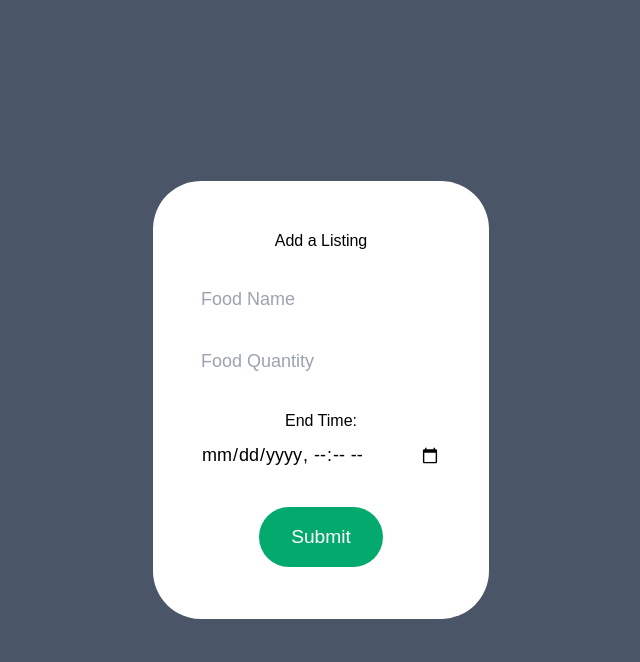
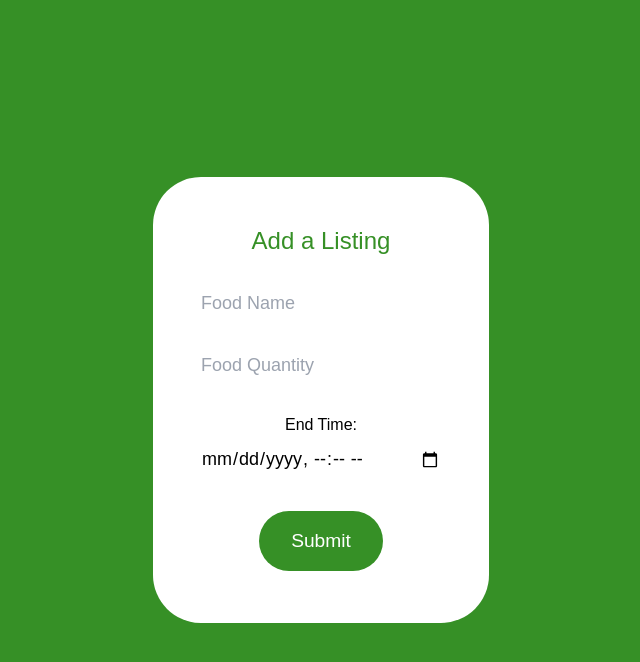
Before and after one commit to jshen12/LA-Hacks-2023, a React (Create React App) app in the folder client/: page /restaurant/1 in a window 1280 px wide. Both pictures are taken after a click on the button "Add Listing". Shown: the top 662 px of the page, without its empty margins (319-959 px from the left). Built offline with nearby package versions, Linux system fonts and the light colour scheme; no server answers; the database is empty.

Commit message:
styled user dashboard

```diff
--- a/client/src/index.css
+++ b/client/src/index.css
@@ -63,7 +63,7 @@ p {
   top: 0;
   right: 0;
   bottom: 0;
-  background-color: #4a5568;
+  background-color: #369026;
   display: flex;
   align-items: center;
   justify-content: center;
@@ -91,7 +91,7 @@ p {
 }
 
 #listing-form-submit-btn {
-  background-color: #04AA6D;
+  background-color: #369026;
   border: none;
   border-radius: 2rem;
   color: white;
--- a/client/src/pages/CreateListing.jsx
+++ b/client/src/pages/CreateListing.jsx
@@ -66,10 +66,10 @@ export const CreateListing = ({ setIsPopUpForm, loggedInRestaurantId }) => {
         <div
           className="add-listing-form-container"
         >
-          <h2>Add a Listing</h2>
+          <h2 class = "text-2xl text-primary" >Add a Listing</h2>
           <div
             className="food-name-input-container"
-            style={{ textAlign: "center" }}
+            class = "center text-#D3D3D3"
           >
             <input
               id="food-name-input"
@@ -95,7 +95,7 @@ export const CreateListing = ({ setIsPopUpForm, loggedInRestaurantId }) => {
             className="end-time-input-container"
             style={{ textAlign: "center" }}
           >
-            <div style={{ marginBottom: "0.5rem", textAlign: "center" }}>
+            <div style={{ marginBottom: "0.5rem", textAlign: "center"}}>
               <label htmlFor="end-time-input">End Time: </label>
             </div>
             <input
--- /dev/null
+++ b/client/src/pages/LandingPage.jsx
@@ -0,0 +1,29 @@
+import React, { useState } from "react";
+import { Link, useNavigate } from "react-router-dom";
+import logo from "./logo.png";
+
+const LandingPage = () => {
+  return (
+
+    <div class="flex flex-col justify-center h-screen items-center bg-secondary pb-40">
+            <img src= {logo} alt = "logo" class= "self-center w-80 h-80 mb-4"/>
+            <h1 class="text-primary text-5xl mb-4"> Welcome to Green Table</h1>
+            <div class = "text-primary text-lg mb-4 "> Save Food From Waste</div>
+            <div class="flex justify-center">
+                <Link to="/app" style={{ color: "#04AA6D", textDecoration: "none" }}>
+                <p class="text-2xl content-center p-4 pl-8 pr-8 mb-50 hover:bg-primary text-primary hover:text-secondary rounded-full ">Let's go!</p>
+                </Link>
+            </div>
+
+            <div class="justify-self-end">
+                <Link to="/login" class = "text-primary underline text-sm"> Resturant Login
+                </Link>
+            </div>
+
+    </div>
+
+  );
+};
+// primary: green
+// secondary: beige
+export default LandingPage;
--- a/client/src/pages/UserPage.jsx
+++ b/client/src/pages/UserPage.jsx
@@ -58,15 +58,15 @@ const UserPage = ({ loggedInRestaurantId }) => {
           flexDirection: "column",
           display: "flex",
           justifyContent: "flex-start",
-          alignItems: "center",
-          backgroundColor: "orange",
+          alignItems: "flex-start",
+          backgroundColor: "#369026",
           height: "100vh",
         }}
       >
-        <div className="rest-name-container" style={{marginTop: "5rem"}}>
+        <div className="rest-name-container" class = "m-2 mt-8 mb-5 text-2xl text-secondary">
           <h2>{loggedInRestaurant.name}</h2>
         </div>
-        <div className="rest-address-container">
+        <div className="rest-address-container" class = "m-2 text-secondary">
           <h2>{loggedInRestaurant.address}</h2>
         </div>
       </div>
@@ -81,7 +81,8 @@ const UserPage = ({ loggedInRestaurantId }) => {
           }}
         >
           <button
-            className="add-listing-button"
+            className="add-listing-btn"
+            class = "text-2xl content-center p-4 pl-8 pr-8 border-2 border-primary hover:bg-primary text-primary hover:text-secondary rounded-full"
             onClick={() => setIsPopUpForm(true)}
           >
             Add Listing
```
